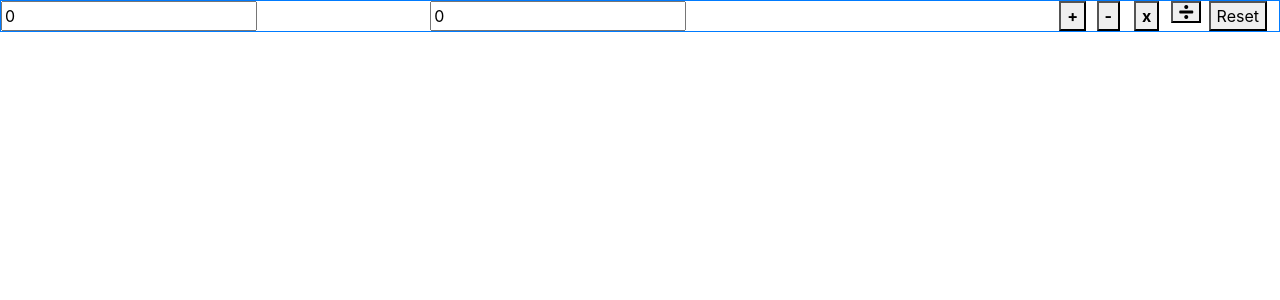
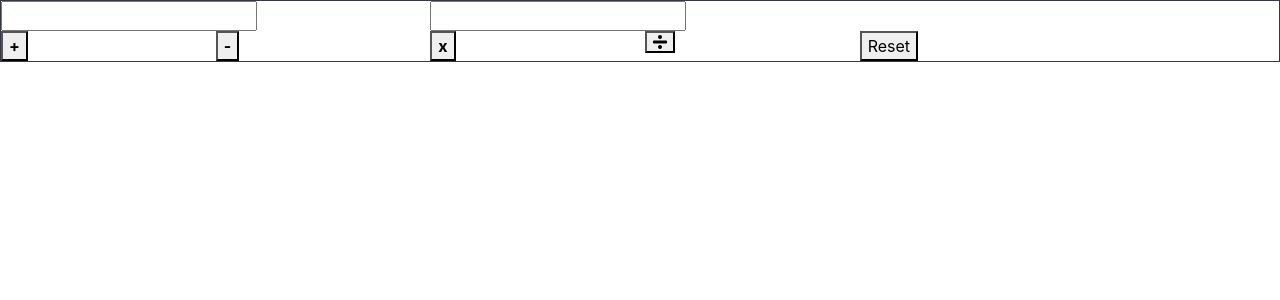
Before and after one commit to Samarth-Srivastava/AngularMasterClass1st, an Angular app: page / in a window 1280 px wide. Shown: the top 300 px of the page. Built offline with nearby package versions, Linux system fonts and the light colour scheme.

Commit message:
2 files modified

```diff
--- a/src/app/app.component.html
+++ b/src/app/app.component.html
@@ -1,4 +1,4 @@
-<div class="border border-primary">
+<div class="border border-dark">
   <div class="form-row">
     <div class="col-2">
       <input type="number" [(ngModel)]="value1"/>
@@ -14,6 +14,7 @@
     </div>
     <div class="col-2">
       <label>{{result}} </label>
+    </div>
   </div>
   <div class="form-row"></div>
   <div class="form-row">
--- a/src/app/app.component.ts
+++ b/src/app/app.component.ts
@@ -10,8 +10,8 @@ export class AppComponent  {
   signT: string;
   equalTo: string;
   result: number;
-  value1: number = 0;
-  value2: number =0;
+  value1: number = null;
+  value2: number =null;
   errMsg: string;
 
   add(){
@@ -40,7 +40,7 @@ export class AppComponent  {
     }
 
     this.signT = "/";
-    this.result = this.value1 + this.value2;
+    this.result = this.value1 / this.value2;
     this.equalTo ="=";
   }
 
@@ -48,8 +48,8 @@ export class AppComponent  {
     this.signT = "";
     this.result = null;
     this.equalTo = "";
-    this.value1 = 0;
-    this.value2= 0;
+    this.value1 = null;
+    this.value2= null;
     this.errMsg = "";
   }
 
```
Lines whose indentation alone changed are shown as unchanged.
